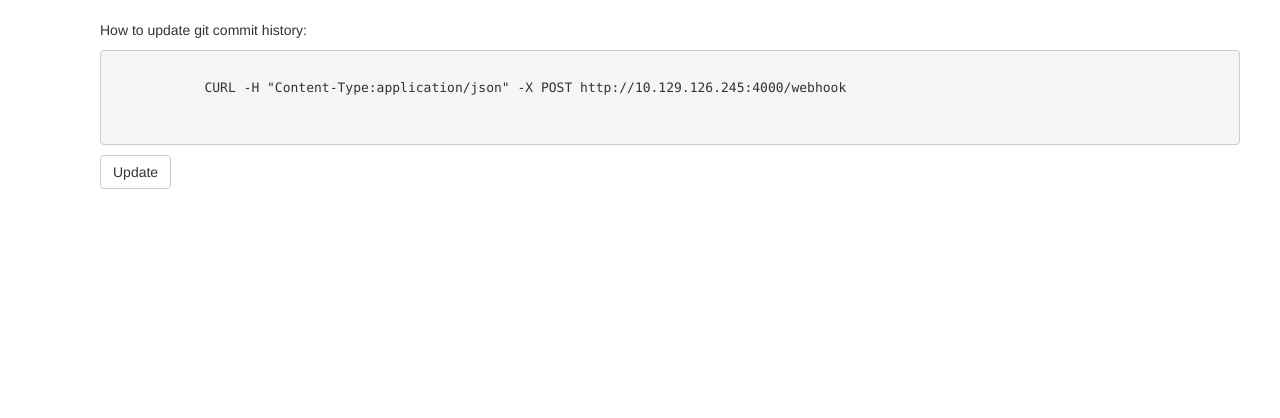
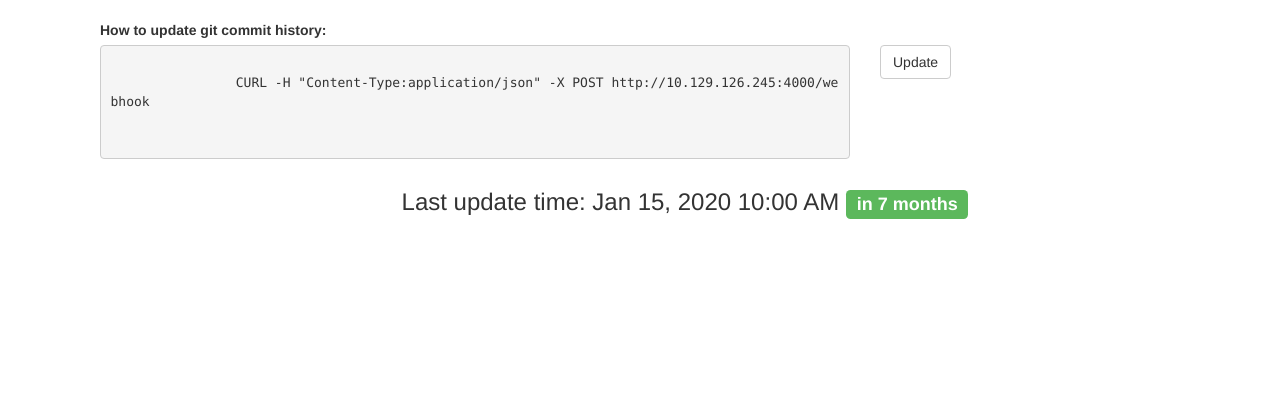
Before and after one commit to jack-zheng/analyser, a Flask app: page / in a window 1280 px wide. Shown: the part 52-470 px from the top of the page. Run offline with Flask 2, Linux system fonts and the light colour scheme; tables that the repository leaves empty hold one stand-in row (values such as "Sample post"); some libraries are stand-ins or nearby versions.

Commit message:
git history

```diff
--- a/app/blueprints/history.py
+++ b/app/blueprints/history.py
@@ -1,7 +1,7 @@
 from flask import Blueprint, render_template
 from app.forms import UpdateForm
 from app.extensions import db
-from app.models import TestCase
+from app.models import TestCase, JobHistory
 from datetime import datetime
 from flask import request, abort, jsonify
 from git import Repo
@@ -17,6 +17,8 @@ history_bp = Blueprint('history', __name__)
 
 @history_bp.route('/', methods=['GET', 'POST'])
 def hello():
+    last_run = JobHistory.query.order_by(
+        JobHistory.timestamp.desc()).first().timestamp
     form = UpdateForm()
     if form.validate_on_submit():
         gap = update_history()
@@ -24,7 +26,7 @@ def hello():
             'history/index.html',
             form=form,
             cost=gap)
-    return render_template('history/index.html', form=form)
+    return render_template('history/index.html', form=form, time=last_run)
 
 
 @history_bp.route('/apacheclient', methods=['POST'])
--- a/app/templates/base.html
+++ b/app/templates/base.html
@@ -92,7 +92,8 @@
         <script src="{{bootstrap_find_resource('jquery.js', cdn='jquery')}}"></script>
         <script src="{{bootstrap_find_resource('js/bootstrap.js', cdn='bootstrap')}}"></script>
         {{ moment.include_moment(local_js=url_for('static', filename='js/moment-with-locales.min.js')) }}
-        {{ moment.locale('zh-cn') }}
+
+        {#{ moment.locale('zh-cn') }#}
         {% endblock %}
         {%- endblock body %}
         </body>
--- a/app/templates/history/index.html
+++ b/app/templates/history/index.html
@@ -1,23 +1,38 @@
-{% extends "base.html" %}
-{% import 'bootstrap/wtf.html' as wtf %}
-
-{% block content %}
+{% extends "base.html" %} {% import 'bootstrap/wtf.html' as wtf %} {% block
+content %}
 
 <div class="container">
-
-    <p>How to update git commit history:</p>
-
+  <label for="basic-url">How to update git commit history:</label>
+  <div class="row">
+    <div class="col-md-8">
       <pre>
         <code>
                 CURL -H "Content-Type:application/json" -X POST http://10.129.126.245:4000/webhook
         </code>
         </pre>
+    </div>
+
+    <div class="col-md-1">
       {{ wtf.quick_form(form) }}
+    </div>
 
     {% if cost %}
-    <br>
-    <div class="alert alert-success" role="alert">Git history update in: {{ cost }} sec!</div>
+    <br />
+    <div class="alert alert-success" role="alert">
+      Git history update in: {{ cost }} sec!
+    </div>
     {% endif %}
   </div>
 
-{% endblock content %}
+  {% if time %}
+  <div class="container">
+    <h3 class="text-center">
+      Last update time: {{ moment(time).format("lll") }}
+      <span
+        class="label label-success"
+        >{{ moment(time).fromNow(refresh=True) }}</span
+      >
+    </h3>
+  </div>
+  {% endif %} {% endblock content %}
+</div>
```
Also changed, not shown: app/__init__.py (+14 -3 lines), app/models.py (+8 -0 lines), app/dev.db. Lines whose indentation alone changed are shown as unchanged.
